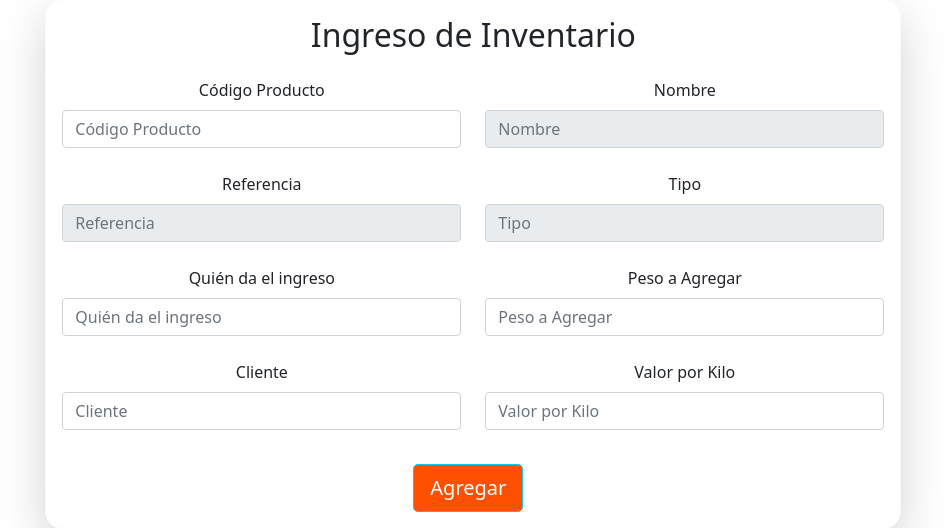
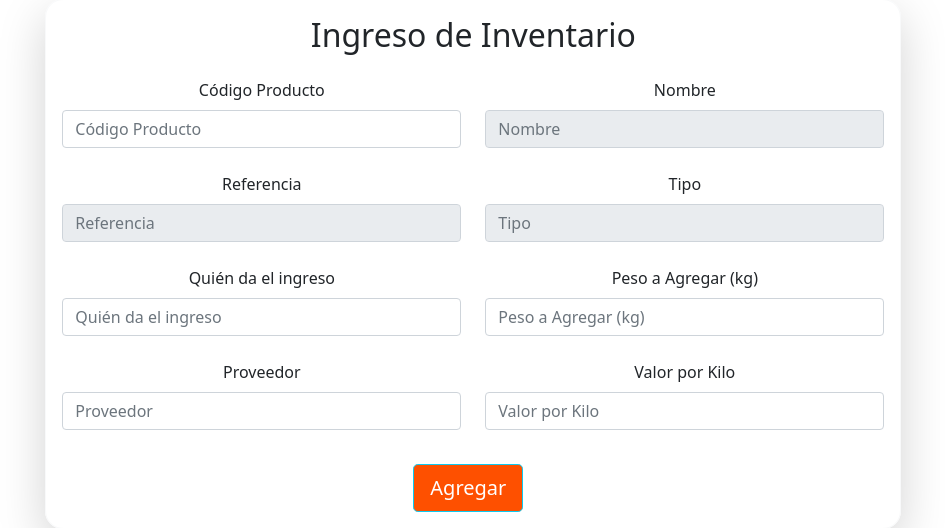
Before and after one commit to Ed2902/finalresiduos, a PHP site: page /inventario/ingresar_inventario.php in a window 1280 px wide. Shown: the part 19-547 px from the top of the page, without its empty margins (220-1165 px from the left). Run offline with PHP 8.4, Linux system fonts and the light colour scheme; the visitor is signed in with stand-in values (Sample User, id 1).

Commit message:
creo que final

```diff
--- a/dasboard/das_espaciocliente.php
+++ b/dasboard/das_espaciocliente.php
@@ -21,7 +21,7 @@ $colores = array(
 );
 
 // Metas de cada producto
-$metas = array(500, 100, 0, 0, 0, 0); // Aquí debes reemplazar los valores con las metas reales de cada producto
+$metas = array(400, 0, 0, 0, 0, 0); // Aquí debes reemplazar los valores con las metas reales de cada producto
 
 ?>
 <!DOCTYPE html>
--- a/inventario/ingresar_inventario.php
+++ b/inventario/ingresar_inventario.php
@@ -47,14 +47,14 @@
                                 <input type="number" class="form-control" id="id_usuarioFK" name="id_usuarioFK" placeholder="Quién da el ingreso">
                             </div>
                             <div class="col-md-6">
-                                <label for="peso" class="form-label">Peso a Agregar</label>
-                                <input type="number" class="form-control" id="peso" name="peso" placeholder="Peso a Agregar">
+                                <label for="peso" class="form-label">Peso a Agregar (kg)</label>
+                                <input type="number" class="form-control" id="peso" name="peso" placeholder="Peso a Agregar (kg)">
                             </div>
                         </div>
                         <div class="row mb-4">
                             <div class="col-md-6">
-                                <label for="id_proveedorFK" class="form-label">Cliente</label>
-                                <input type="text" class="form-control" id="id_proveedorFK" name="id_proveedorFK" placeholder="Cliente">
+                                <label for="id_proveedorFK" class="form-label">Proveedor</label>
+                                <input type="text" class="form-control" id="id_proveedorFK" name="id_proveedorFK" placeholder="Proveedor">
                             </div>
                             <div class="col-md-6">
                                 <label for="valorPorKilo" class="form-label">Valor por Kilo</label>
--- a/inventario/teste.js
+++ b/inventario/teste.js
@@ -132,7 +132,7 @@ function save() {
             console.log('Datos enviados:', json);
             alert('Los datos han sido guardados exitosamente.');
             // Redireccionar al home
-            window.location.href = '../Home/home.html';
+            window.location.href = '../Home/home.php';
         } else {
             // Hubo un error en la solicitud
             console.error('Error al enviar datos al servidor. Código de estado:', xhr.status);
```
Also changed, not shown: 2 other files.
